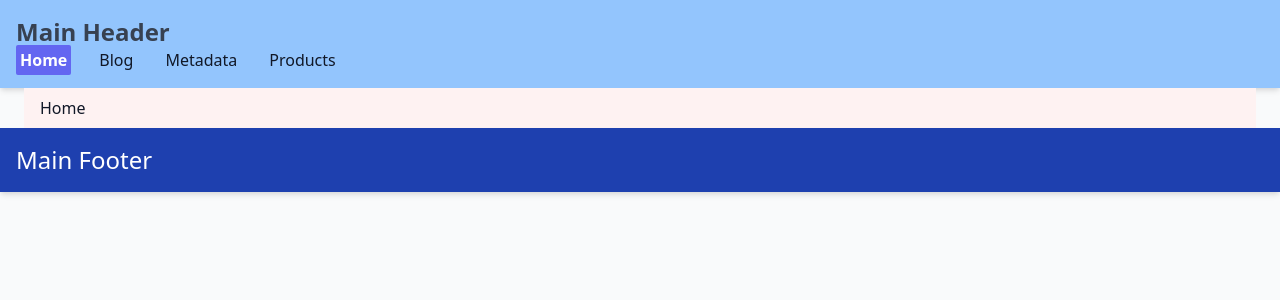
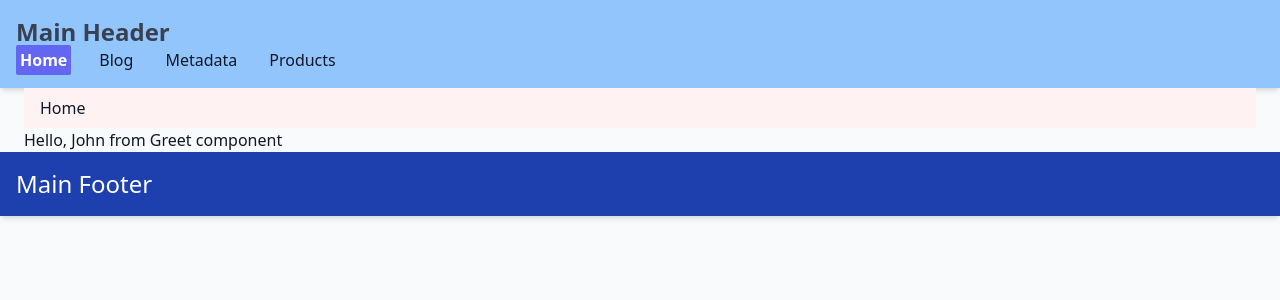
Before and after one commit to Zagaz/codevolution-next-js, a Next.js app: page / in a window 1280 px wide. Shown: the top 300 px of the page. Built offline with nearby package versions, Linux system fonts and the light colour scheme.

Commit message:
Greet componnet

```diff
--- /dev/null
+++ b/src/app/components/Greets.tsx
@@ -0,0 +1,14 @@
+import React from 'react'
+
+type Props={
+  name:string
+}
+
+
+export const Greet = (props:Props) => {
+  return (
+    <>
+    <div>Hello, {props.name} from Greet component</div>
+    </>
+  )
+}
--- a/src/app/page.tsx
+++ b/src/app/page.tsx
@@ -1,5 +1,7 @@
 import React from 'react'
 import Link from 'next/link'
+import { Greet } from './components/Greets'
+
 
 
 export default function home() {
@@ -7,6 +9,7 @@ export default function home() {
     <>
     <div className='px-6'>
     <div className='bg-red-50 py-2 px-4'>Home</div>
+    <Greet name="John" />
     <div className='links px-10'>
 
 
```
